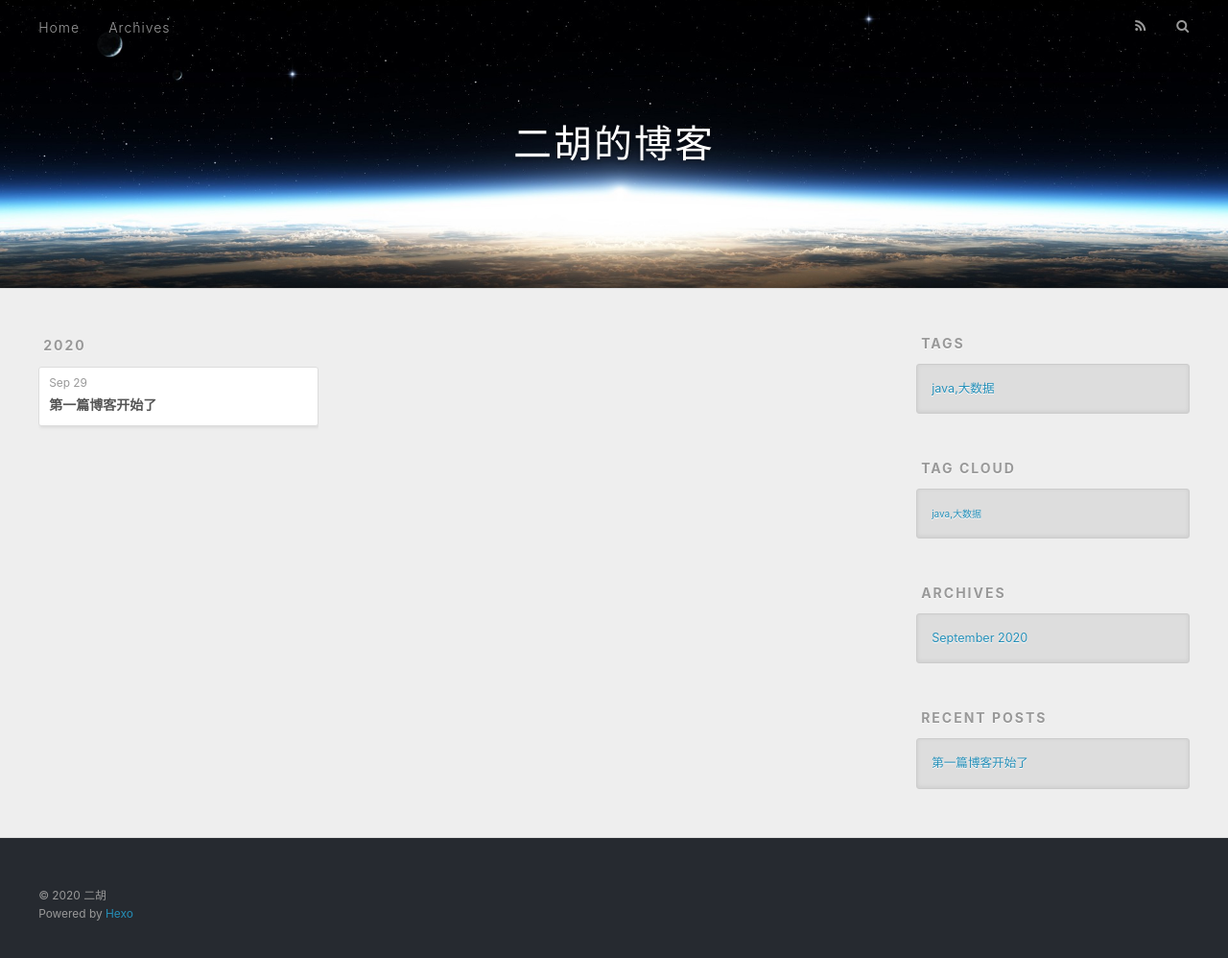
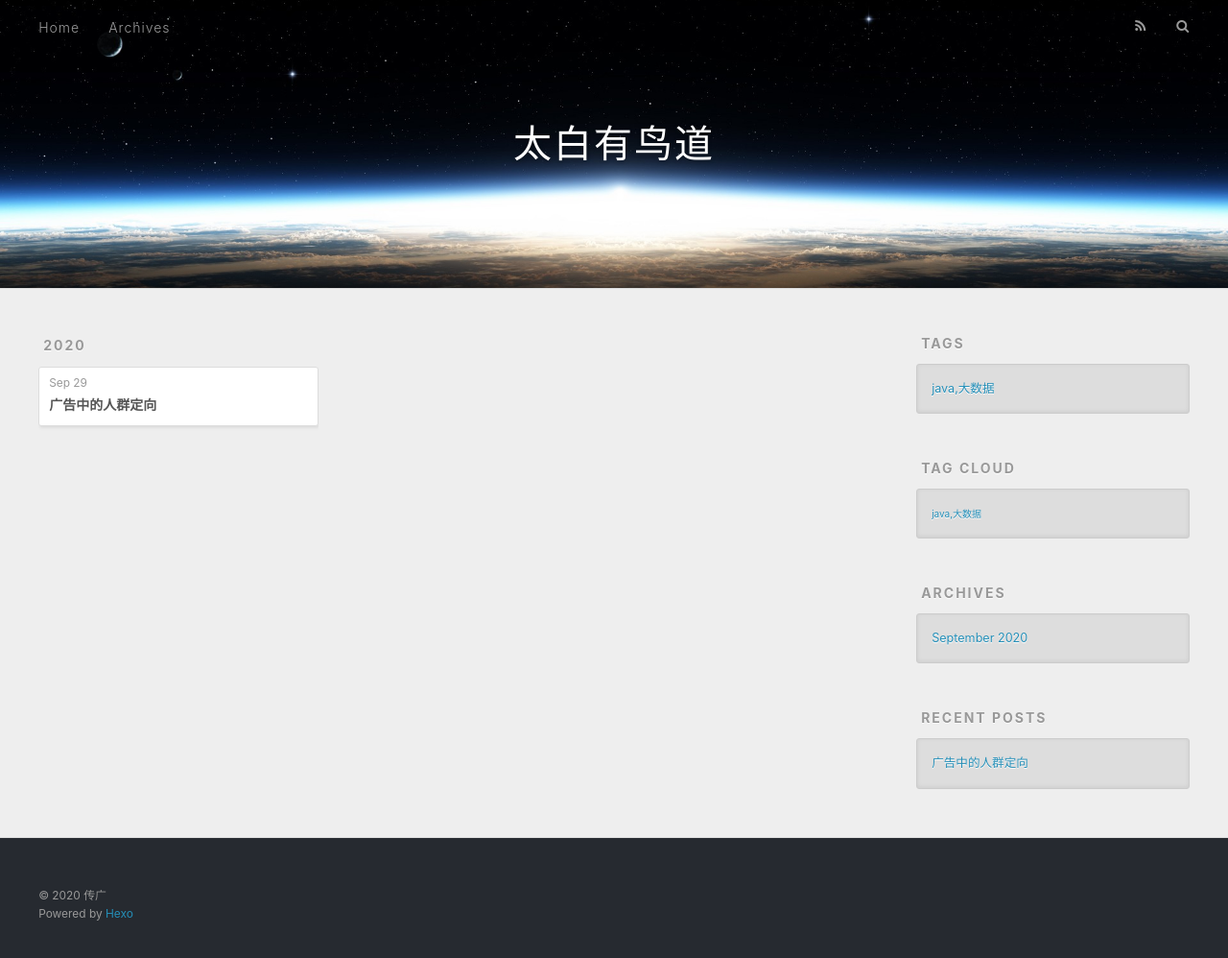
Before and after one commit to doublehelix11/doublehelix11.github.io, a plain HTML site: page archives/index.html in a window 1280 px wide. Shown: the whole page at 96% size. Drawn offline with nearby package versions, Linux system fonts and the light colour scheme; no server answers.

Commit message:
Site updated: 2020-09-30 14:08:30

```diff
--- a/archives/index.html
+++ b/archives/index.html
@@ -5,17 +5,17 @@
 
 
 
-  <title>Archives | 二胡的博客</title>
+  <title>Archives | 太白有鸟道</title>
   <meta name="viewport" content="width=device-width, initial-scale=1, maximum-scale=1">
   <meta property="og:type" content="website">
-<meta property="og:title" content="二胡的博客">
+<meta property="og:title" content="太白有鸟道">
 <meta property="og:url" content="http://example.com/archives/index.html">
-<meta property="og:site_name" content="二胡的博客">
+<meta property="og:site_name" content="太白有鸟道">
 <meta property="og:locale" content="en_US">
-<meta property="article:author" content="二胡">
+<meta property="article:author" content="传广">
 <meta name="twitter:card" content="summary">
 
-    <link rel="alternate" href="/atom.xml" title="二胡的博客" type="application/atom+xml">
+    <link rel="alternate" href="/atom.xml" title="太白有鸟道" type="application/atom+xml">
 
 
     <link rel="icon" href="/favicon.png">
@@ -36,7 +36,7 @@
   <div id="header-outer" class="outer">
     <div id="header-title" class="inner">
       <h1 id="logo-wrap">
-        <a href="/" id="logo">二胡的博客</a>
+        <a href="/" id="logo">太白有鸟道</a>
       </h1>
 
     </div>
@@ -84,7 +84,7 @@
 
 
     <h1 itemprop="name">
-      <a class="archive-article-title" href="/2020/09/29/%E7%AC%AC%E4%B8%80%E7%AF%87%E5%8D%9A%E5%AE%A2%E8%AF%95%E4%B8%80%E4%B8%8Bhexo%E5%A5%BD%E7%94%A8%E4%B8%8D/">第一篇博客开始了</a>
+      <a class="archive-article-title" href="/2020/09/29/%E7%AC%AC%E4%B8%80%E7%AF%87%E5%8D%9A%E5%AE%A2%E8%AF%95%E4%B8%80%E4%B8%8Bhexo%E5%A5%BD%E7%94%A8%E4%B8%8D/">广告中的人群定向</a>
     </h1>
 
 
@@ -140,7 +140,7 @@
       <ul>
 
           <li>
-            <a href="/2020/09/29/%E7%AC%AC%E4%B8%80%E7%AF%87%E5%8D%9A%E5%AE%A2%E8%AF%95%E4%B8%80%E4%B8%8Bhexo%E5%A5%BD%E7%94%A8%E4%B8%8D/">第一篇博客开始了</a>
+            <a href="/2020/09/29/%E7%AC%AC%E4%B8%80%E7%AF%87%E5%8D%9A%E5%AE%A2%E8%AF%95%E4%B8%80%E4%B8%8Bhexo%E5%A5%BD%E7%94%A8%E4%B8%8D/">广告中的人群定向</a>
           </li>
 
       </ul>
@@ -155,7 +155,7 @@
 
   <div class="outer">
     <div id="footer-info" class="inner">
-      &copy; 2020 二胡<br>
+      &copy; 2020 传广<br>
       Powered by <a href="http://hexo.io/" target="_blank">Hexo</a>
     </div>
   </div>
```
Also changed, not shown: 2020/09/29/第一篇博客试一下hexo好用不/index.html (+12 -14 lines), archives/2020/09/index.html (+9 -9 lines), archives/2020/index.html (+9 -9 lines), index.html (+10 -10 lines), tags/java-大数据/index.html (+9 -9 lines).
